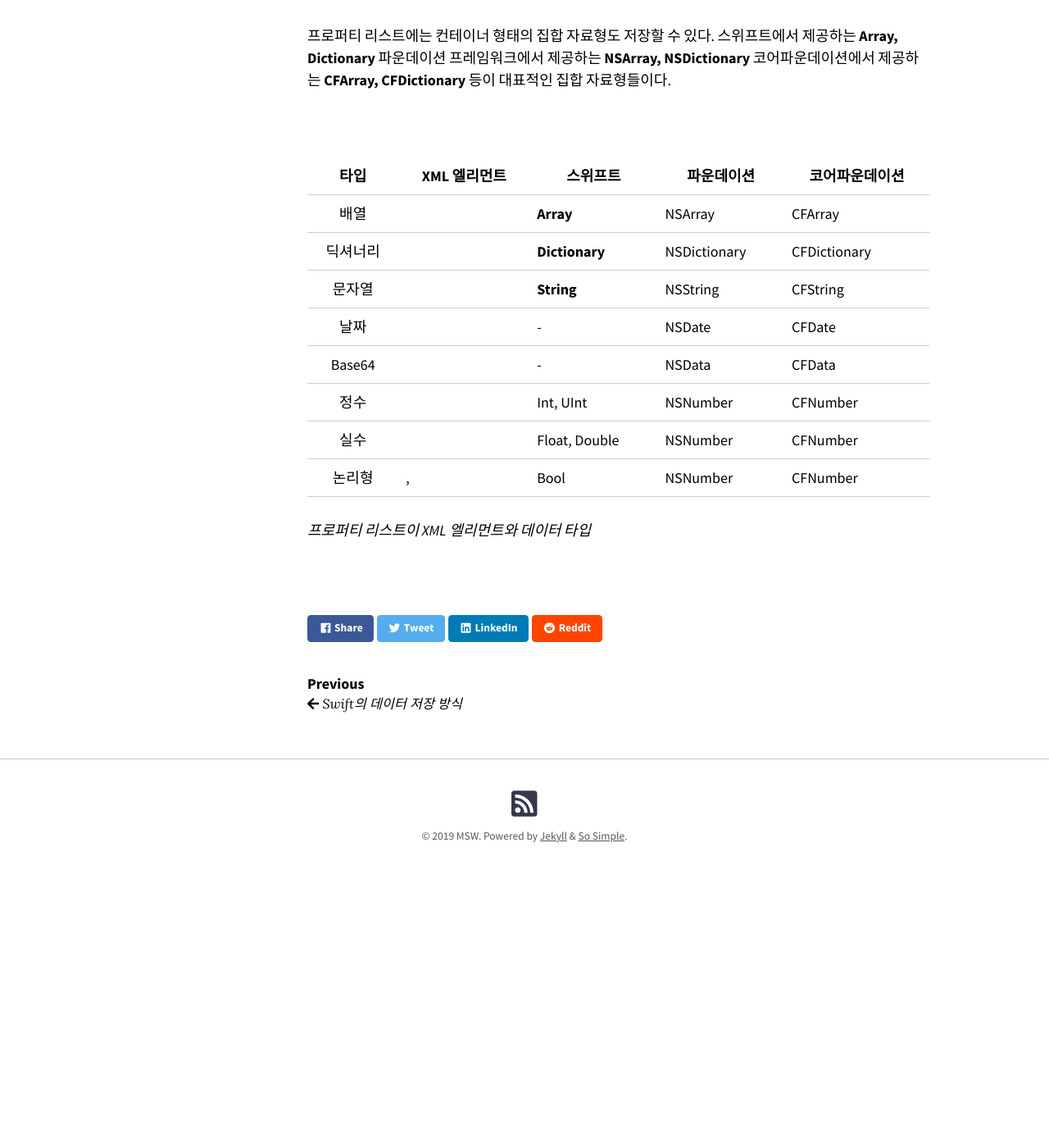
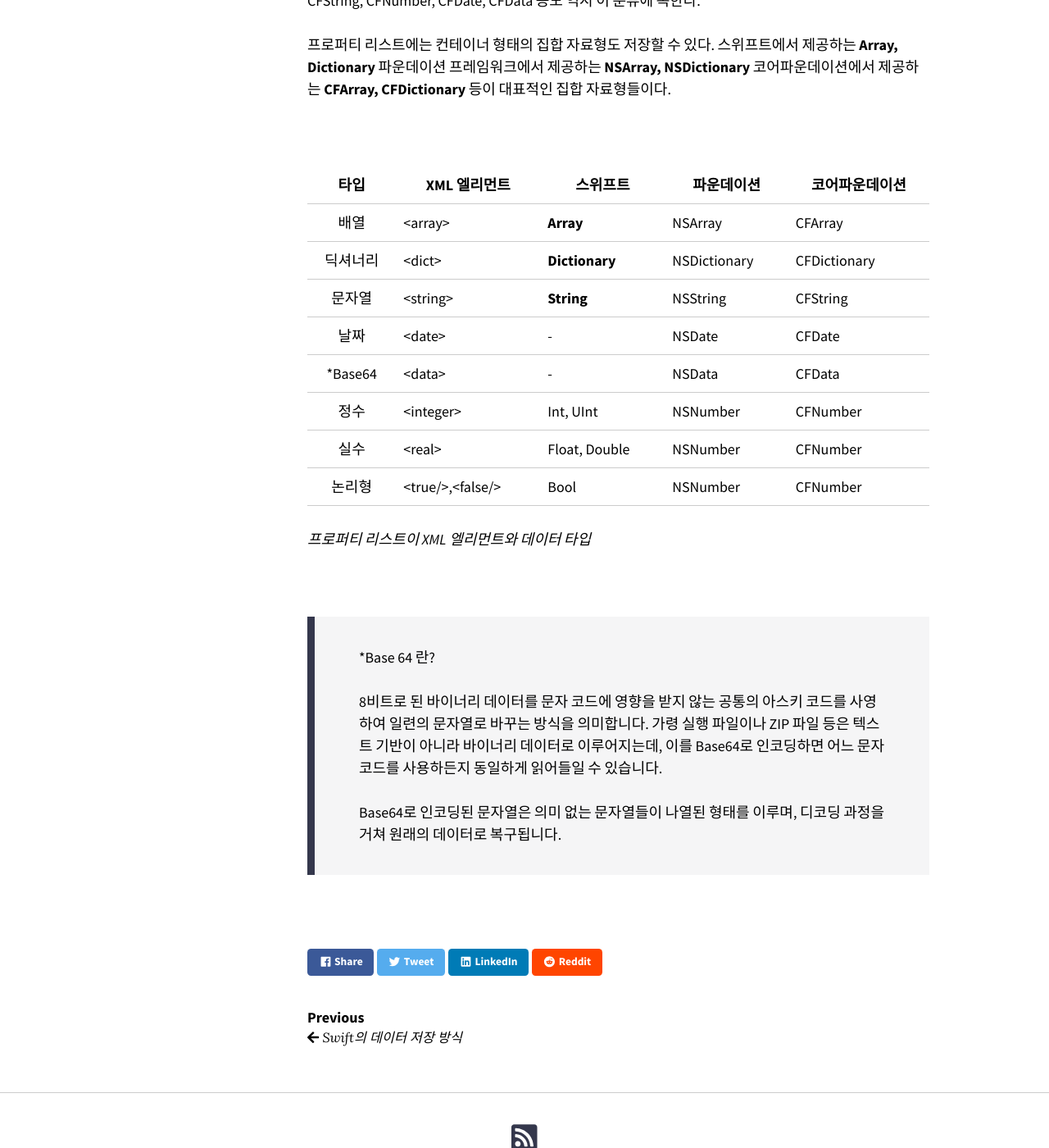
Before and after one commit to jxxnnee/minkkkjoon.github.io, a Jekyll site: the page built from _posts/2019-07-15-property-list-1.md, in a window 1280 px wide and 1400 px high, scrolled down 3106 px. Shown: the whole window at 82% size. Built offline with Jekyll 4.4.1, drawn with Linux system fonts in a browser that asks for light colours; nearby versions of some CDN libraries; before the commit the page ends 4208 px from its top, so only the background shows below that; some of the changed text lies outside the part shown.

Commit message:
Update 2019-07-15-property-list-1.md

```diff
--- a/_posts/2019-07-15-property-list-1.md
+++ b/_posts/2019-07-15-property-list-1.md
@@ -22,7 +22,7 @@ tags:
 
 
 
-### 1.1 프로퍼티 리스트(Property List)란?
+## 1.1 프로퍼티 리스트(Property List)란?
 
 프로퍼티 리스트는 애플의 주요 소프트웨어 프레임워크에 이용되는 **객체 직렬화를 위한 XML 형식의 파일**이다.
 
@@ -58,7 +58,7 @@ tags:
 
 
 
-하지만 이와 같은 각 타입의 문자열 데이터가 프로퍼티 리스트에 저장될 떄에는 모두 "문자열" 이라는 공통의 타입으로 추상화 된다. 정확히는 <string> 타입이지만 스위프트의 String 과는 이름만 같을 뿐, 의미적으로는 다른 타입이다.
+하지만 이와 같은 각 타입의 문자열 데이터가 프로퍼티 리스트에 저장될 떄에는 모두 "문자열" 이라는 공통의 타입으로 추상화 된다. 정확히는 &#60;string&#62;타입이지만 스위프트의 String 과는 이름만 같을 뿐, 의미적으로는 다른 타입이다.
 
 
 
@@ -84,7 +84,7 @@ String 타입의 값을 저장했더라도 이를 NSString 타입의 형태로
 
 <br>
 
-### 1.2 프로퍼티 리스트와 데이터 타입
+## 1.2 프로퍼티 리스트와 데이터 타입
 
 <br>
 
@@ -100,15 +100,23 @@ String 타입의 값을 저장했더라도 이를 NSString 타입의 형태로
 
 | <center>타입</center> | <center>XML 엘리먼트</center> | <center>스위프트</center> | <center>파운데이션</center> | <center>코어파운데이션</center> |
 | :-------------------: | :---------------------------- | :------------------------ | --------------------------- | ------------------------------- |
-|         배열          | <array>                       | **Array**                 | NSArray                     | CFArray                         |
-|       딕셔너리        | <dict>                        | **Dictionary**            | NSDictionary                | CFDictionary                    |
-|        문자열         | <string>                      | **String**                | NSString                    | CFString                        |
-|         날짜          | <date>                        | -                         | NSDate                      | CFDate                          |
-|        Base64         | <data>                        | -                         | NSData                      | CFData                          |
-|         정수          | <integer>                     | Int, UInt                 | NSNumber                    | CFNumber                        |
-|         실수          | <real>                        | Float, Double             | NSNumber                    | CFNumber                        |
-|        논리형         | <true/>,<false/>              | Bool                      | NSNumber                    | CFNumber                        |
+|         배열          | &#60;array&#62;               | **Array**                 | NSArray                     | CFArray                         |
+|       딕셔너리        | &#60;dict>                    | **Dictionary**            | NSDictionary                | CFDictionary                    |
+|        문자열         | &#60;string>                  | **String**                | NSString                    | CFString                        |
+|         날짜          | &#60;date>                    | -                         | NSDate                      | CFDate                          |
+|        *Base64        | &#60;data>                    | -                         | NSData                      | CFData                          |
+|         정수          | &#60;integer>                 | Int, UInt                 | NSNumber                    | CFNumber                        |
+|         실수          | &#60;real>                    | Float, Double             | NSNumber                    | CFNumber                        |
+|        논리형         | &#60;true/>,&#60;false/>      | Bool                      | NSNumber                    | CFNumber                        |
 
 *프로퍼티 리스트이 XML 엘리먼트와 데이터 타입*
 
 <br>
+
+> *Base 64 란?
+>
+> 8비트로 된 바이너리 데이터를 문자 코드에 영향을 받지 않는 공통의 아스키 코드를 사영하여 일련의 문자열로 바꾸는 방식을 의미합니다. 가령 실행 파일이나 ZIP 파일 등은 텍스트 기반이 아니라 바이너리 데이터로 이루어지는데, 이를 Base64로 인코딩하면 어느 문자 코드를 사용하든지 동일하게 읽어들일 수 있습니다.
+>
+> Base64로 인코딩된 문자열은 의미 없는 문자열들이 나열된 형태를 이루며, 디코딩 과정을 거쳐 원래의 데이터로 복구됩니다.
+
+<br>
```
Also changed, not shown: other parts of _posts/2019-07-15-property-list-1.md (+1 -1 lines).
